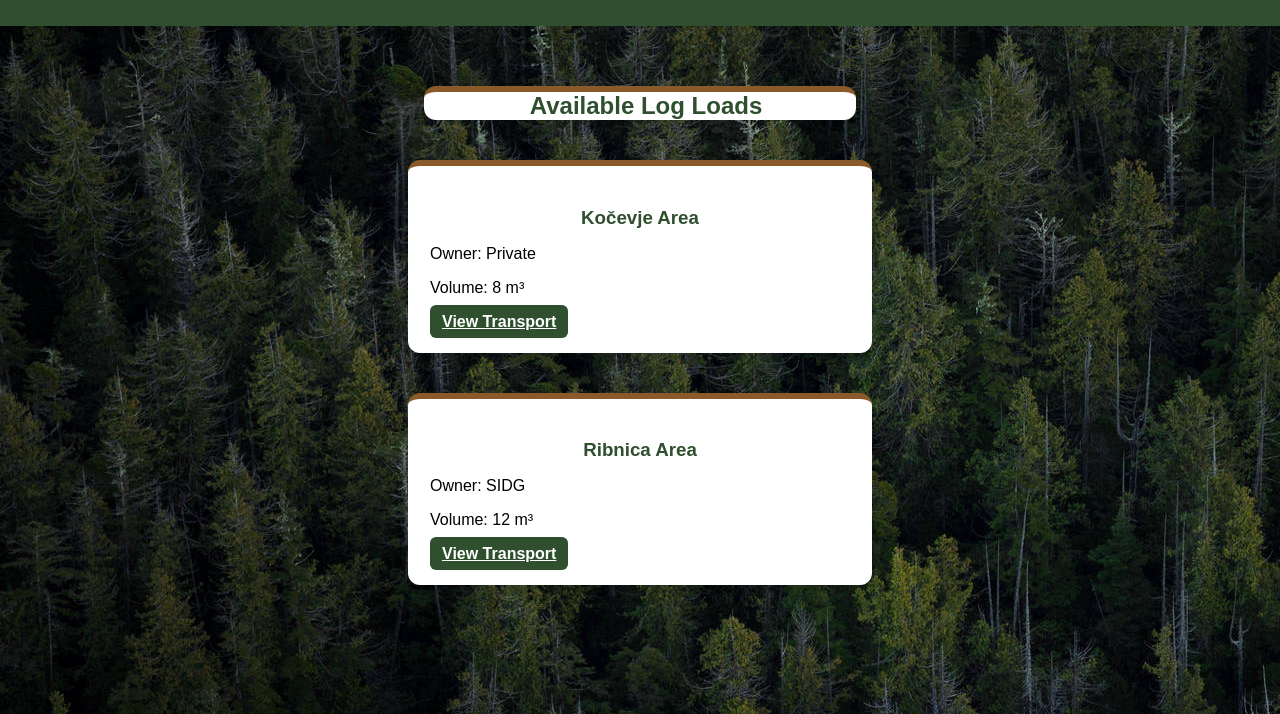
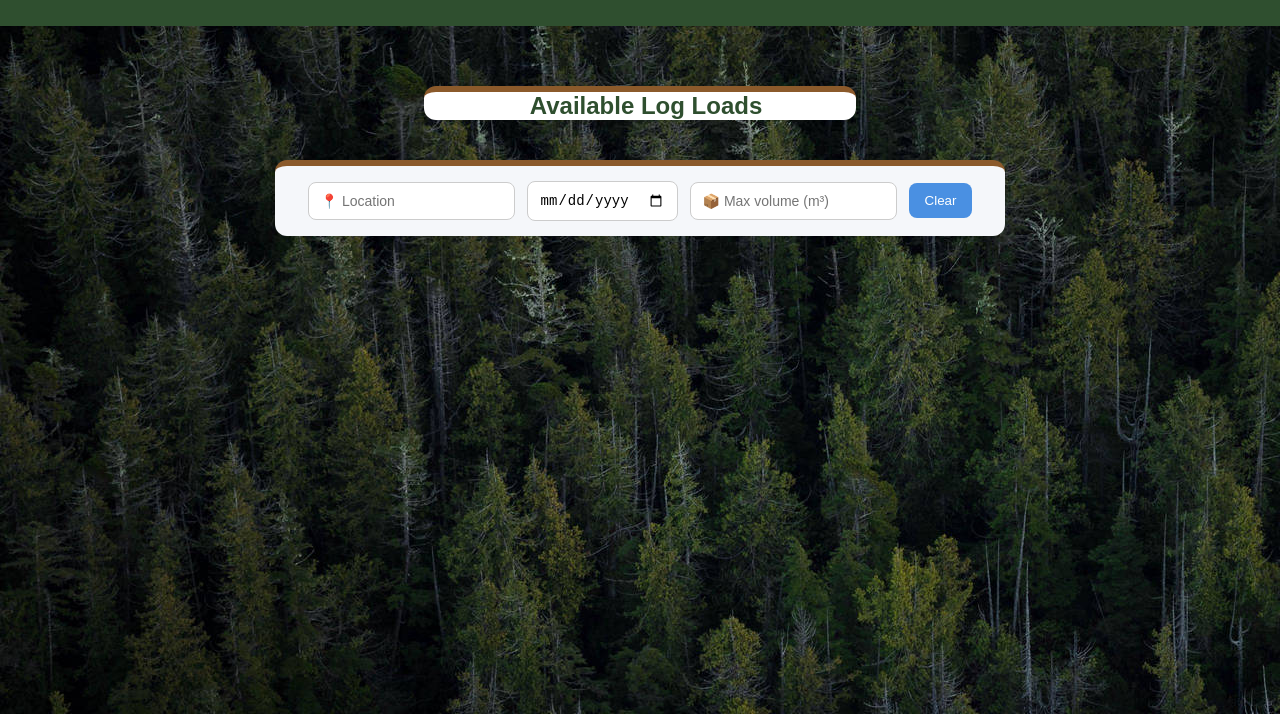
Before and after one commit to Mjedvedejev/IT-Management, a plain HTML site: page MIT/index.html in a window 1280 px wide. Shown: the part 86-800 px from the top of the page. Drawn offline with Linux system fonts and the light colour scheme.

Commit message:
main-add filters and user display

```diff
--- a/MIT/index.html
+++ b/MIT/index.html
@@ -29,20 +29,31 @@
 
     <h2>Available Log Loads</h2>
 
-    <div class="card">
-      <h3>Kočevje Area</h3>
-      <p>Owner: Private</p>
-      <p>Volume: 8 m³</p>
-      <a class="button" href="accept.html">View Transport</a>
-    </div>
+<div class="filters">
 
-    <div class="card">
-      <h3>Ribnica Area</h3>
-      <p>Owner: SIDG</p>
-      <p>Volume: 12 m³</p>
-      <a class="button" href="accept.html">View Transport</a>
-    </div>
+  <input
+    type="text"
+    id="locationFilter"
+    placeholder="📍 Location"
+    onkeyup="applyFilters()"
+  >
 
+  <input
+    type="date"
+    id="dateFilter"
+    onchange="applyFilters()"
+  >
+
+  <input
+    type="number"
+    id="sizeFilter"
+    placeholder="📦 Max volume (m³)"
+    oninput="applyFilters()"
+  >
+
+  <button onclick="resetFilters()">Clear</button>
+
+</div>
     <div id="logsContainer"></div>
 
     <script src="script.js"></script>
--- a/MIT/script.js
+++ b/MIT/script.js
@@ -1,4 +1,11 @@
 function acceptTransport(){
+
+const user = JSON.parse(localStorage.getItem("loggedInUser"));
+if (!user) {
+alert("Please log in to add logs!");
+return;
+}
+
 
 const check=document.getElementById("acceptCheck");
 const msg=document.getElementById("acceptMsg");
@@ -19,12 +26,19 @@ function addLogs(event) {
 
 event.preventDefault();
 
+const user = JSON.parse(localStorage.getItem("loggedInUser"));
+if (!user) {
+alert("Please log in to add logs!");
+return;
+}
+
 const owner = document.getElementById("ownerType").value;
 const location = document.getElementById("location").value;
 const volume = document.getElementById("volume").value;
 const date = document.getElementById("date").value;
 
 const newLog = {
+user: user.username,
 owner: owner,
 location: location,
 volume: volume,
@@ -42,33 +56,41 @@ alert("Logs added successfully!");
 document.getElementById("logForm").reset();
 }
 
-function displayLogs() {
+function displayLogs(locationFilter = "", dateFilter = "", sizeFilter = "") {
 
   const container = document.getElementById("logsContainer");
-
-if(!container) return;
+  if (!container) return;
 
   const logs = JSON.parse(localStorage.getItem("logs")) || [];
 
   container.innerHTML = "";
 
-logs.forEach(log => {
+  logs
+    .filter(log => {
+      const matchesLocation = log.location
+        .toLowerCase()
+        .includes(locationFilter.toLowerCase());
+
+      const matchesDate = !dateFilter || log.date === dateFilter;
+      const matchesSize = !sizeFilter || log.volume <= parseFloat(sizeFilter);
+
+      return matchesLocation && matchesDate && matchesSize;
+    })
+    .forEach(log => {
 
       const card = document.createElement("div");
       card.classList.add("card");
 
       card.innerHTML = `
         <h3>${log.location}</h3>
-<p>Owner: ${log.owner}</p>
+        <p>Owner: ${log.owner} (${log.user})</p>
         <p>Volume: ${log.volume} m³</p>
         <p>Pickup Date: ${log.date}</p>
         <a class="button" href="accept.html">View Transport</a>
       `;
 
       container.appendChild(card);
-
     });
-
 }
 
 function registerUser(event) {
@@ -182,3 +204,18 @@ window.onload = function () {
 updateUserMenu();
 displayLogs();
 };
+
+function applyFilters() {
+  const locationValue = document.getElementById("locationFilter").value;
+  const dateValue = document.getElementById("dateFilter").value;
+  const sizeValue = document.getElementById("sizeFilter").value;
+
+  displayLogs(locationValue, dateValue, sizeValue);
+}
+
+function resetFilters() {
+  document.getElementById("locationFilter").value = "";
+  document.getElementById("dateFilter").value = "";
+  document.getElementById("sizeFilter").value = "";
+  displayLogs();
+}
--- a/MIT/style.css
+++ b/MIT/style.css
@@ -173,3 +173,59 @@ form button:hover {
   font-weight: bold;
   color: #e6f0d4;
 }
+
+/* FILTER BAR */
+.filters {
+  border-top: 6px solid #8b5a2b;
+  display: flex;
+  gap: 12px;
+  flex-wrap: wrap;
+  align-items: center;
+  margin: 15px 0 25px 0;
+  padding: 15px;
+  background: #f5f7fa;
+  border-radius: 12px;
+  box-shadow: 0 2px 6px rgba(0,0,0,0.05);
+  justify-content: center;
+  max-width: 700px;
+  margin:20px auto;
+}
+
+/* INPUTS */
+.filters input {
+  padding: 10px 12px;
+  border: 1px solid #ccc;
+  border-radius: 8px;
+  font-size: 14px;
+  outline: none;
+  transition: 0.2s;
+}
+
+/* INPUT FOCUS */
+.filters input:focus {
+  border-color: #4a90e2;
+  box-shadow: 0 0 0 2px rgba(74,144,226,0.15);
+}
+
+/* BUTTON */
+.filters button {
+  padding: 10px 16px;
+  border: none;
+  background: #4a90e2;
+  color: white;
+  border-radius: 8px;
+  cursor: pointer;
+  transition: 0.2s;
+}
+
+.filters button:hover {
+  background: #357abd;
+}
+
+/* RESPONSIVE */
+@media (max-width: 600px) {
+  .filters {
+    flex-direction: column;
+    align-items: stretch;
+  }
+}
```
Lines whose indentation alone changed are shown as unchanged.
